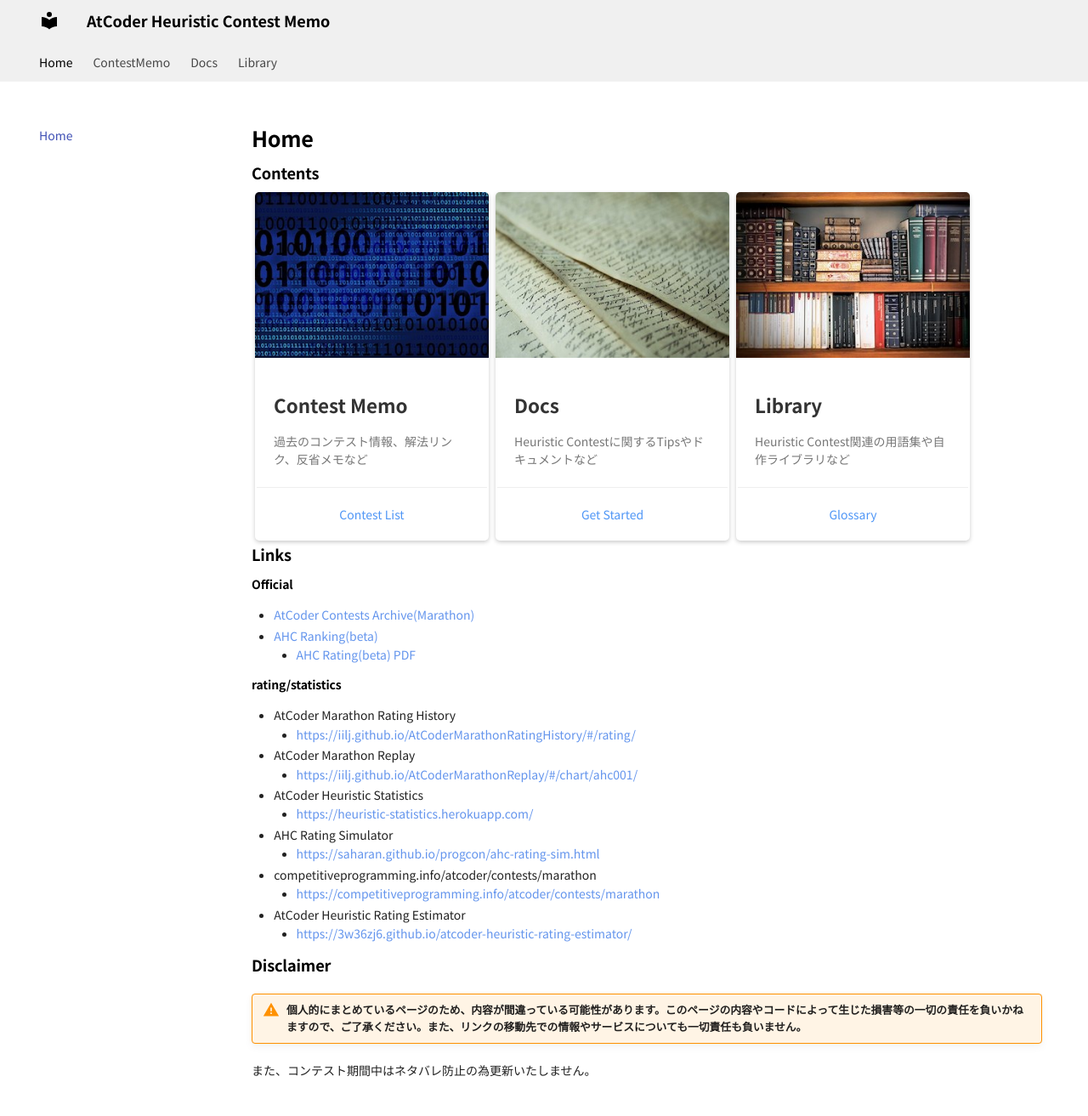
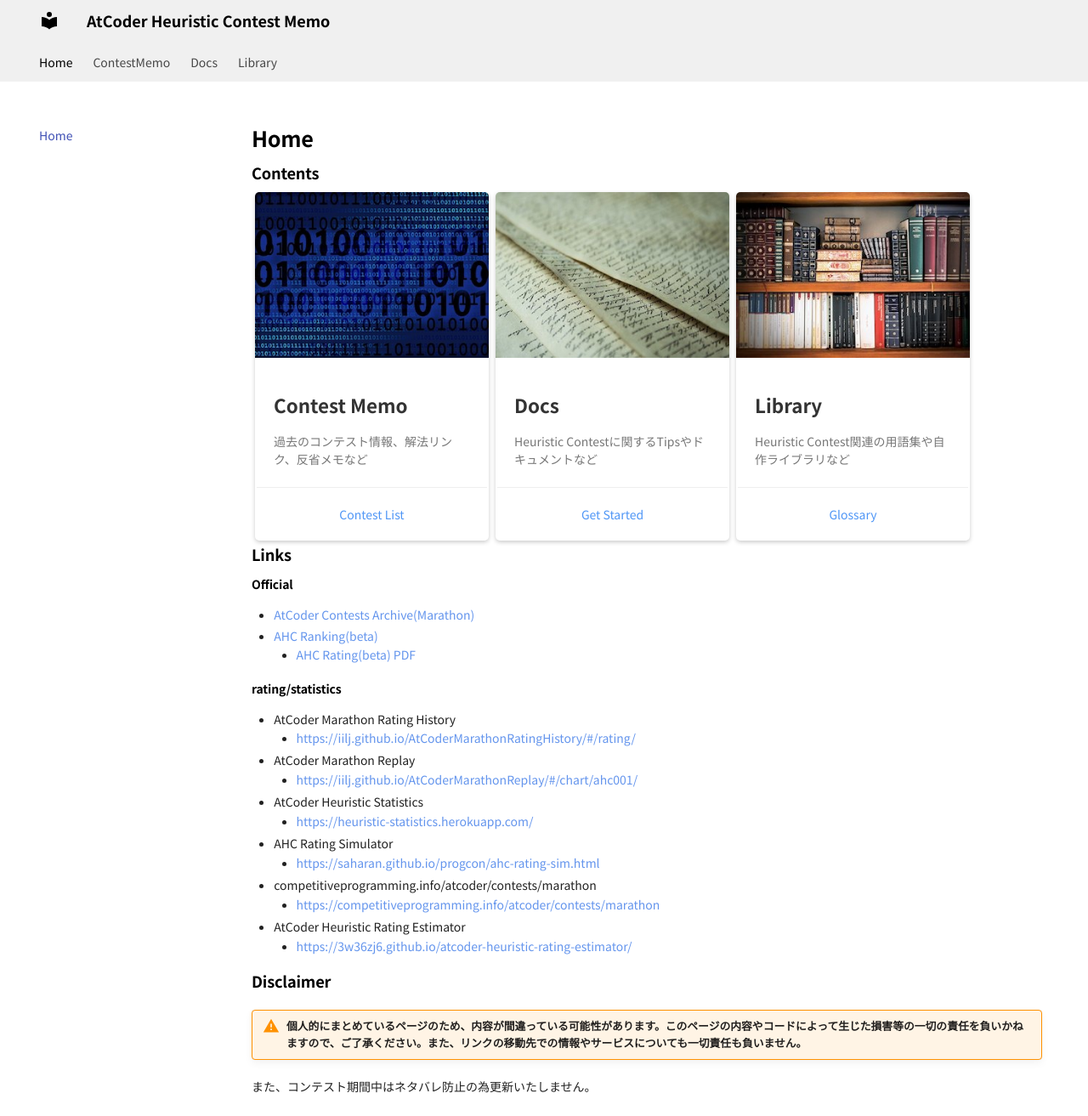
Before and after one commit to jetbead/AtCoderHeuristicContestMemo, an MkDocs documentation site: the page built from docs/index.md, in a window 1280 px wide and 1313 px high. Shown: the whole window at 85% size. Built offline with MkDocs 1.6.1 and Material for MkDocs 9.7.7, drawn with Linux system fonts in a browser that asks for light colours; some web fonts are replaced.

Commit message:
Update custom.css

```diff
--- a/docs/css/custom.css
+++ b/docs/css/custom.css
@@ -61,6 +61,10 @@
   /*border-bottom: 1px solid #ccc;*/
 }
 
+.md-typeset ol li :-webkit-any(ul,ol), .md-typeset ul li :-webkit-any(ul,ol) {
+  margin-bottom: 0.3em;
+  margin-top: 0em;
+}
 .md-typeset ul li {
   margin-bottom: 0.15em;
 }
```
